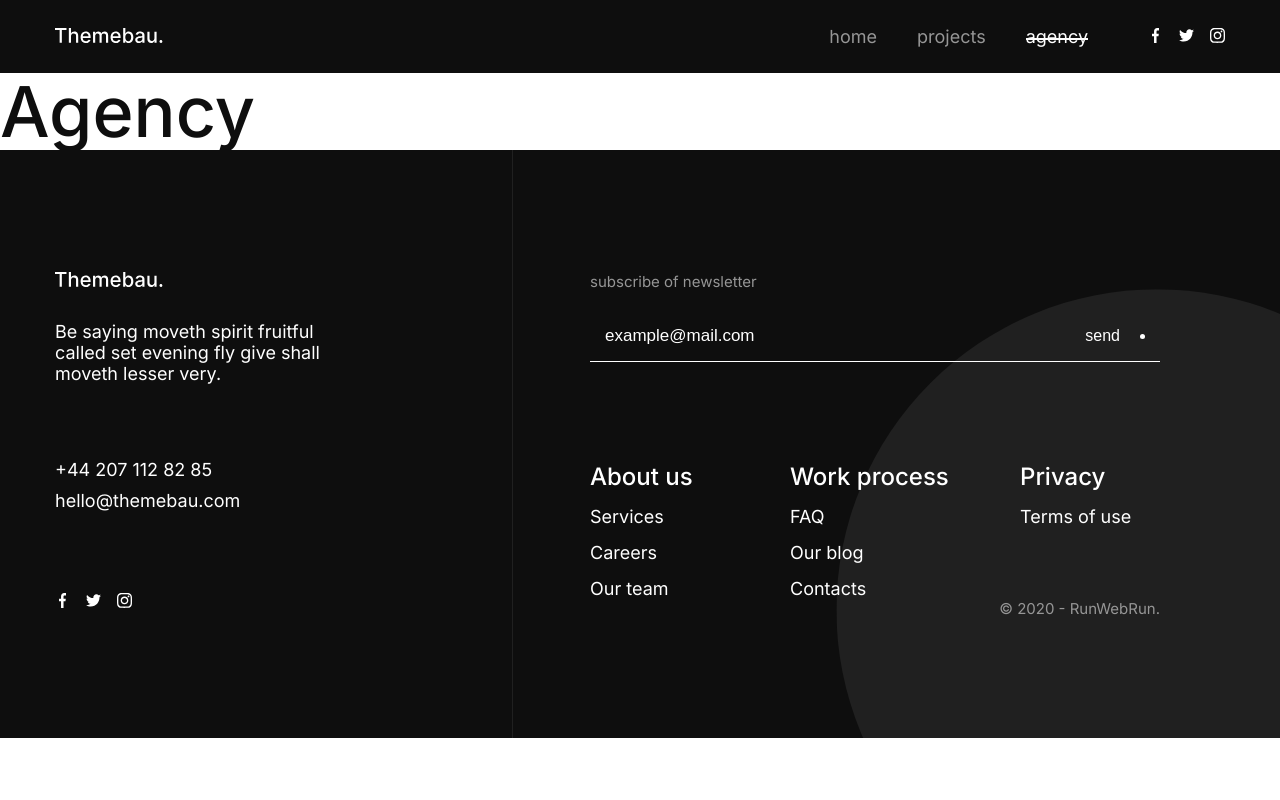
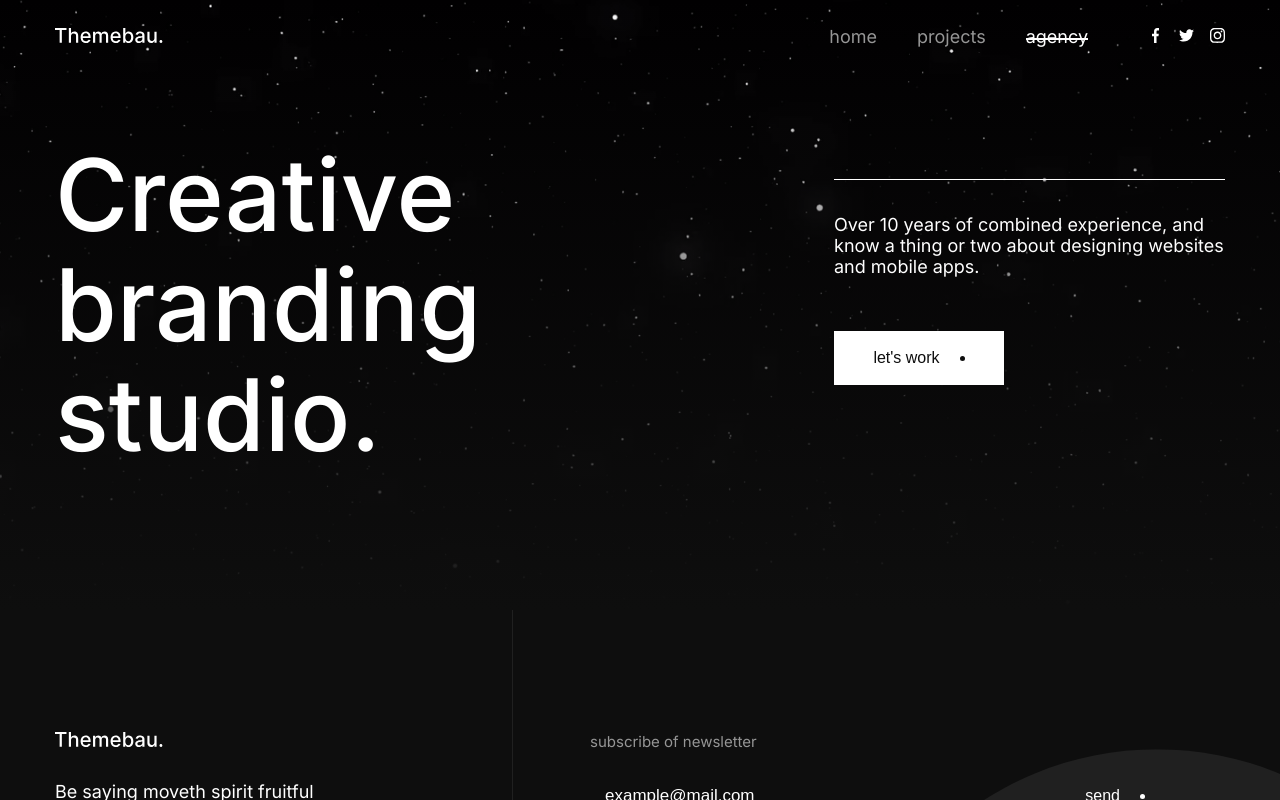
Before and after one commit to ViktorovVik/themebau-website, a React (Vite) app: page /agency in a window 1280 px wide. Shown: the top 800 px of the page. Built offline with nearby package versions, Linux system fonts and the light colour scheme.

Commit message:
feat(agency): add hero section

```diff
--- a/src/pages/agency/ui/AgencyPage.tsx
+++ b/src/pages/agency/ui/AgencyPage.tsx
@@ -1,3 +1,5 @@
+import { HeroAgency } from '@/pages/agency/ui/HeroAgency';
+
 export const AgencyPage = () => {
-  return <h1>Agency</h1>;
+  return <HeroAgency />;
 };
--- a/src/pages/agency/ui/HeroAgency/HeroAgency.module.scss
+++ b/src/pages/agency/ui/HeroAgency/HeroAgency.module.scss
@@ -1 +1,56 @@
 @use '@/app/styles/helpers' as *;
+
+.hero {
+  margin-top: calc(var(--header-height) * -1);
+  padding-block: fluid(140, 73);
+  background:
+    linear-gradient(180deg, rgba(14, 14, 14, 0) 0%, var(--color-dark) 100%),
+    url('../../../../shared/assets/img/heroAgency/1.png') center / cover
+      no-repeat,
+    var(--color-dark);
+  color: var(--color-white);
+}
+
+.inner {
+  display: flex;
+  align-items: baseline;
+  justify-content: space-between;
+  column-gap: fluid(50, 30);
+
+  @include mobile {
+    flex-direction: column;
+    align-items: center;
+    row-gap: 30px;
+    text-align: center;
+  }
+}
+
+.title {
+  max-width: 430px;
+
+  @include mobile {
+    max-width: 100%;
+  }
+}
+
+.content {
+  display: flex;
+  flex-direction: column;
+  row-gap: fluid(54, 20);
+  padding-top: 34px;
+  border-top: 1px solid var(--color-white);
+}
+
+.text {
+  max-width: 391px;
+}
+
+.button {
+  @include mobile {
+    align-self: center;
+  }
+
+  @include mobile-s {
+    width: 100%;
+  }
+}
--- a/src/pages/agency/ui/HeroAgency/HeroAgency.tsx
+++ b/src/pages/agency/ui/HeroAgency/HeroAgency.tsx
@@ -1,12 +1,28 @@
 import cn from 'clsx';
 import styles from './HeroAgency.module.scss';
+import { Button } from '@/shared/ui';
 
 const TITLE = 'agency-hero-section-title';
 
-export const HeroPortfolio = () => {
+export const HeroAgency = () => {
   return (
     <section className={styles.hero} aria-labelledby={TITLE}>
-      <div className={cn(styles.inner, 'container')}></div>
+      <div className={cn(styles.inner, 'container')}>
+        <h1 id={TITLE} className={cn(styles.title, 'h2')}>
+          Creative branding studio.
+        </h1>
+        <div className={styles.content}>
+          <div className={styles.text}>
+            <p>
+              Over 10 years of combined experience, and know a thing or two
+              about designing websites and mobile apps.
+            </p>
+          </div>
+          <Button className={styles.button} type="button" variant="white">
+            let&apos;s work
+          </Button>
+        </div>
+      </div>
     </section>
   );
 };
--- a/src/pages/agency/ui/HeroAgency/index.ts
+++ b/src/pages/agency/ui/HeroAgency/index.ts
@@ -0,0 +1 @@
+export { HeroAgency } from './HeroAgency';
```
Also changed, not shown: src/shared/assets/img/heroAgency/1.png (added).
